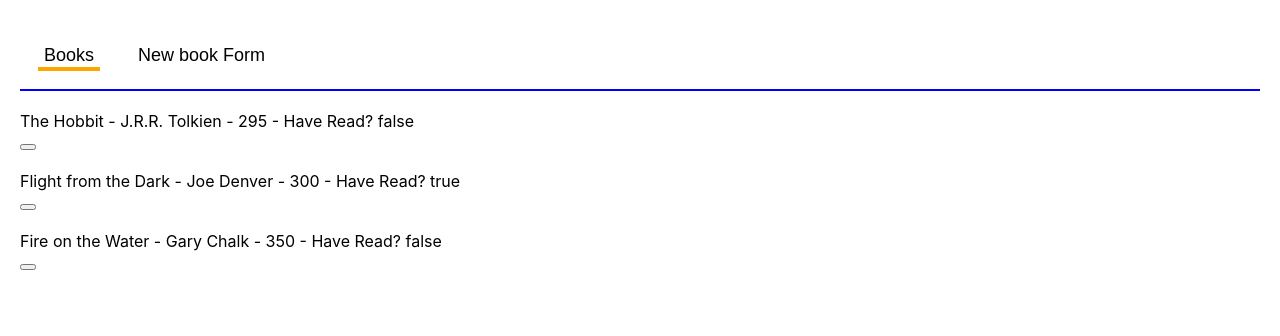
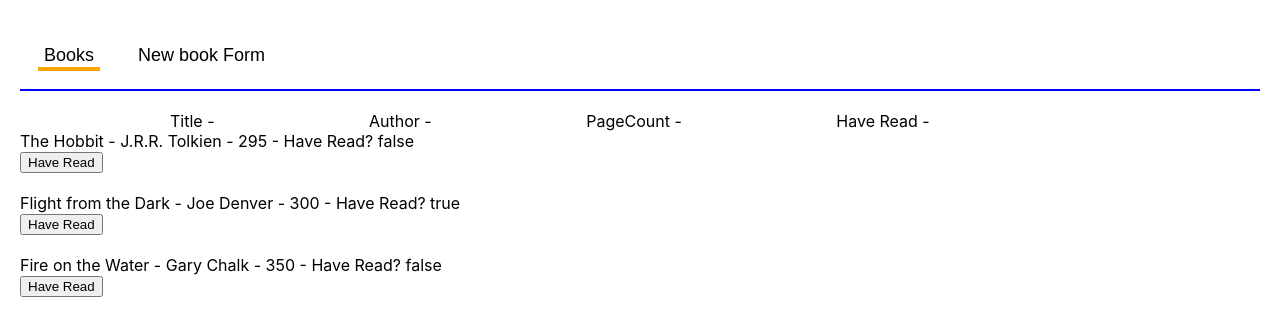
Before and after one commit to ymeynot45/library_with_react, a React (Create React App) app: page / in a window 1280 px wide. Shown: the top 336 px of the page. Built offline with nearby package versions, Linux system fonts and the light colour scheme.

Commit message:
working on the css

```diff
--- a/src/AddBookPage.js
+++ b/src/AddBookPage.js
@@ -2,9 +2,52 @@ import React from "react";
 import PropTypes from "prop-types";
 import "./AddBookPage.css";
 
+class BookForm extends React.Component {
+    constructor(props){
+        super(props);
+        this.state = {
+        title: '',
+        author: '',
+        pageCount: 0,
+        haveRead: true,
+        };
 
-const AddBookPage = ({}) => (
-    <div>AddBookPage</div>
-);
+        this.handleInputChange = this.handleInputChange.bind(this);
+        this.handleSubmit = this.handleSubmit.bind(this);
+    }
 
-export default AddBookPage;
+
+    handleInputChange(event) {
+        const target = event.target;
+        const value = target.type === 'checkbox' ? target.checked : target.value;
+        const name = target.name;
+
+        this.setState({
+            [name]: value
+        });
+    }
+
+    handleSubmit(event) {
+        alert("form submitted: " + this.title.value + "state: " + this.state.value);
+        event.preventDefault();
+    }
+
+    render(){
+        return(
+            <form onSubmit={this.handleSubmit}>
+                <label>
+                    New Book Form: <br/>
+                    Title: <input name="title" type="text" value={this.state.title} onChange={this.handleInputChange} className="formInputs"/><br/>
+                    Author: <input name="author" type="text" value={this.state.author} onChange={this.handleInputChange} className="formInputs"/><br/>
+                    Page Count: <input name="pageCount" type="number" value={this.state.pageCount} onChange={this.handleInputChange} className="formInputs"/><br/>
+                    I Have Read This Book: <input name="haveRead" type="checkbox" checked={this.state.haveRead} onChange={this.handleInputChange} className="formInputs"/><br/>
+                    <input type="submit"/>
+                </label>
+            </form>
+        );
+    }
+}
+
+// PropTypes // later
+
+export default BookForm;
--- a/src/App.js
+++ b/src/App.js
@@ -4,6 +4,7 @@ import {library} from "./BookPage.js";
 import Nav from "./Nav.js";
 import "./App.css";
 import AddBookPage from "./AddBookPage.js";
+import BookForm from "./AddBookPage.js";
 
 
 const App = () => {
@@ -28,7 +29,7 @@ const Content = ({tab}) => {
     case 'library':
       return <LibraryPage books={library}/>
     case 'NewBookForm':
-      return <AddBookPage/>
+      return <BookForm/>
   }
 }
 
--- a/src/Book.js
+++ b/src/Book.js
@@ -12,19 +12,19 @@ const Book = ({book, haveReadToggle}) => (
             </div>
         </div>
         <div className="Book-right">
-            <button className="have_read_button">{haveReadToggle}</button>
+            <button className="have_read_button" text="Have Read">Have Read{haveReadToggle}</button>
         </div>
 
     </div>
 );
 
- const haveReadToggle = () => {
+ const haveReadToggle = (book) => {
 
 };
 
 // Book.PropTypes = {
 //     book: PropTypes.object.isRequired,
-//     haveReadToggle: PropTypes.func.isRequired,
+//     haveReadToggle: PropTypes.func.isRequired
 // };
 
 export default Book;
--- a/src/LibraryPage.css
+++ b/src/LibraryPage.css
@@ -7,3 +7,10 @@
     list-style: none;
     margin-bottom: 20px;
 }
+
+.libraryPage-headers span{
+    display: grid | inline-grid;
+    padding-left: 150px;
+    text-align: center;
+    justify-content: center ;
+}
--- a/src/LibraryPage.js
+++ b/src/LibraryPage.js
@@ -7,6 +7,8 @@ import Book from "./Book.js";
 function LibraryPage({books, haveReadToggle}){
     console.log(books);
     return(
+        <div>
+            <div class="libraryPage-headers"><span>Title - </span><span>Author - </span><span>PageCount - </span><span>Have Read - </span></div>
             <ul className="LibraryPage-books">
                 {books.map(book =>
                     <li key={book.id} className="LibraryPage-Book">
@@ -14,6 +16,7 @@ function LibraryPage({books, haveReadToggle}){
                     </li>
                 )}
             </ul>
+        </div>
     );
 }
 
```
Lines whose indentation alone changed are shown as unchanged.
